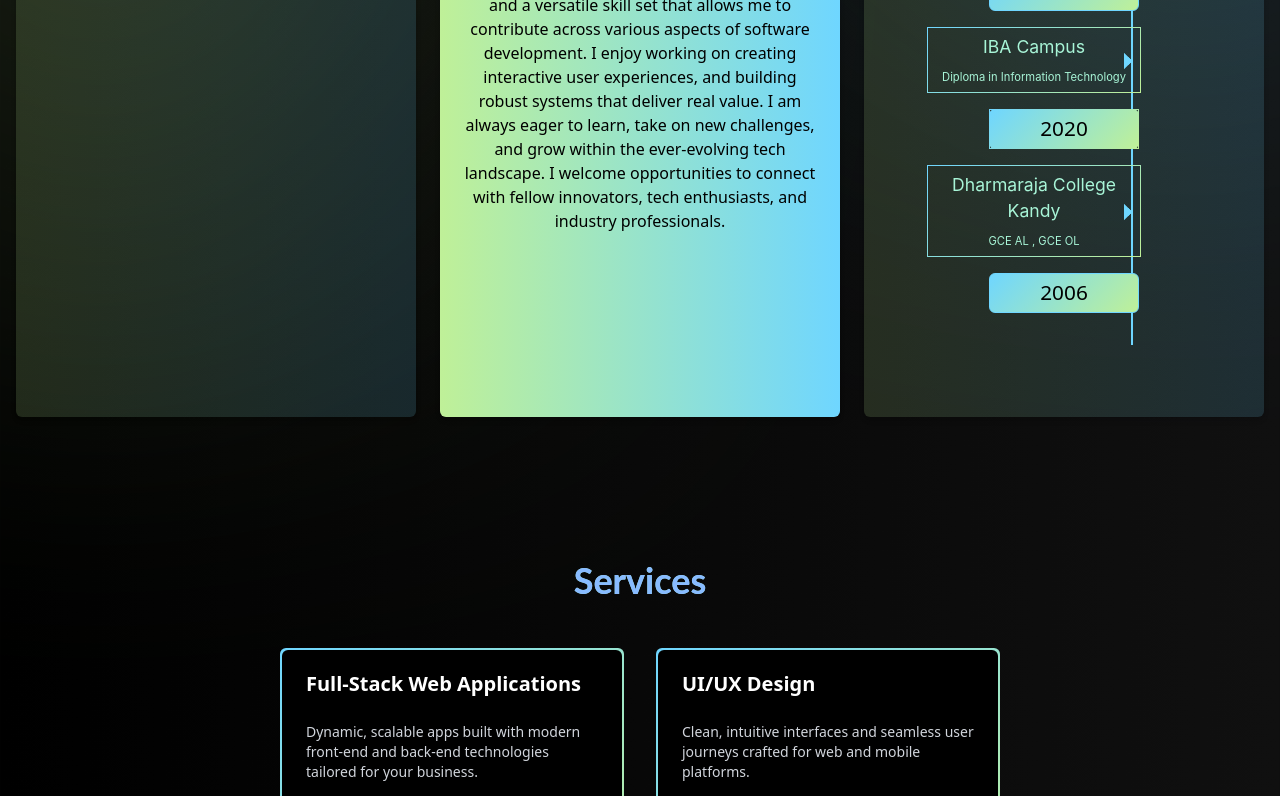
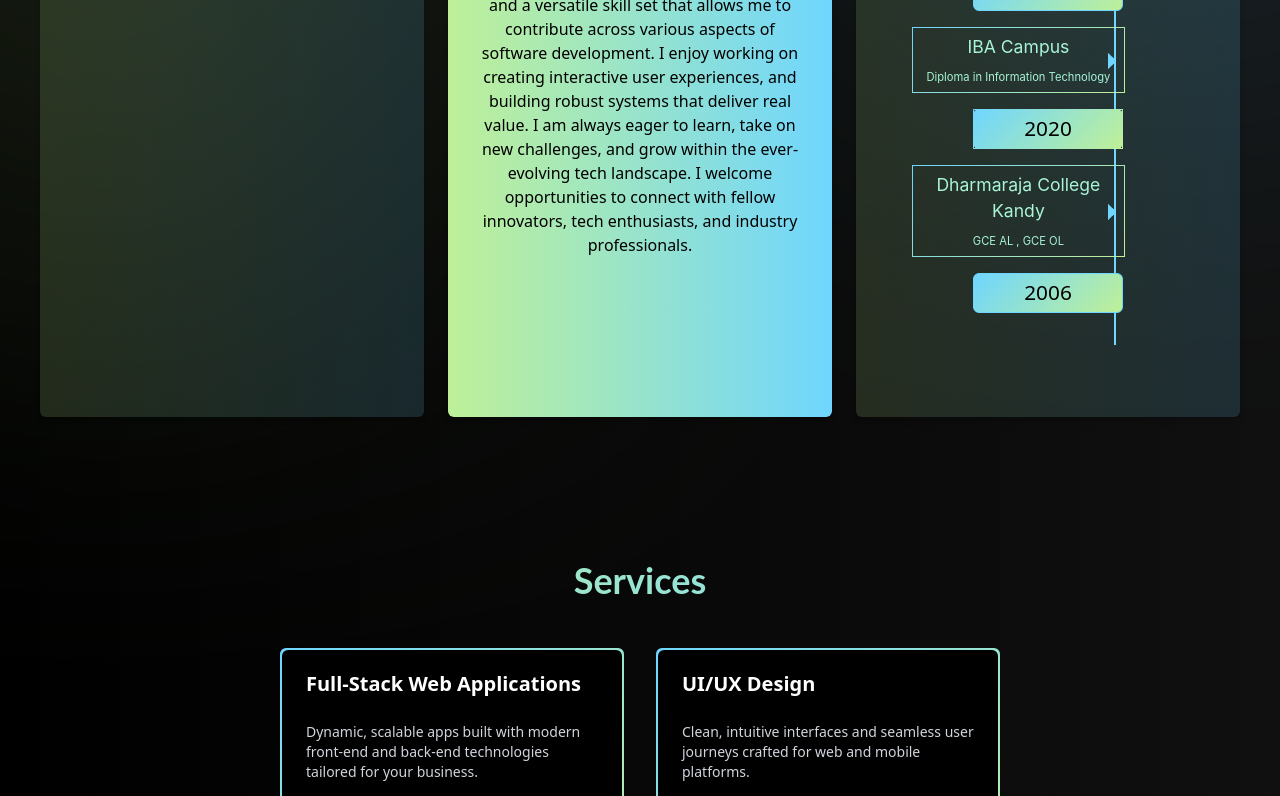
Before and after one commit to thurunuym/my-portofolio, a React (Vite) app: page / in a window 1280 px wide. Shown: the part 964-1760 px from the top of the page. Built offline with nearby package versions, Linux system fonts and the light colour scheme; a web font is replaced by a local one.

Commit message:
commit 1

```diff
--- a/src/App.css
+++ b/src/App.css
@@ -9,6 +9,8 @@
 
    html {
   scroll-behavior: smooth;
+    scroll-padding-top: 70px;
+
 }
 
 
--- a/src/components/AboutMe.jsx
+++ b/src/components/AboutMe.jsx
@@ -4,8 +4,8 @@ import "../styles/AboutMe.scss";
 const AboutMe = () => {
   return (
     <section id="about" className="mt-2 py-20 h-screen">
-      <div className="container mx-auto px-4 h-full">
-        <div className="flex flex-col sm:flex-row gap-6 max-w-7xl mx-auto h-full">
+      <div className="container mx-auto px-10 h-full">
+        <div className="flex flex-col lg:flex-row gap-6 max-w-7xl mx-auto h-full">
           <div
             className={`${styles.box} ${styles.leftBox} hidden sm:flex flex-1 p-6 rounded-[6px] shadow-md`}
           >
--- a/src/components/Home.jsx
+++ b/src/components/Home.jsx
@@ -16,7 +16,7 @@ const Home = () => {
   return (
     <div
       className="home-container"
-      id="home"
+            id="home"
       onMouseMove={handleMouseMove}
       onTouchMove={(e) => {
         if (e.touches && e.touches.length > 0) {
--- a/src/styles/Home.css
+++ b/src/styles/Home.css
@@ -54,7 +54,7 @@
 
 
 h1 {
-  color: #8bf;
+  /* color: #8bf; */
   text-align: left;
   font-family: Lato, sans-serif;
   font-weight: 700;
```
